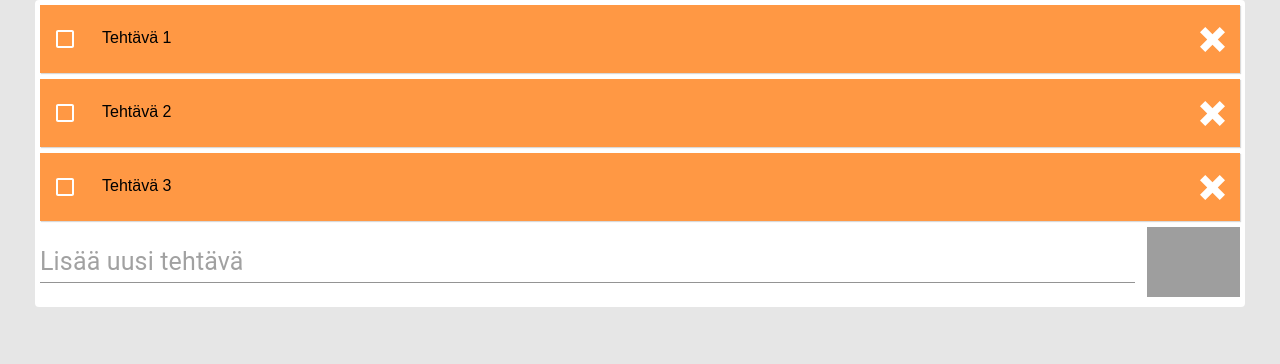
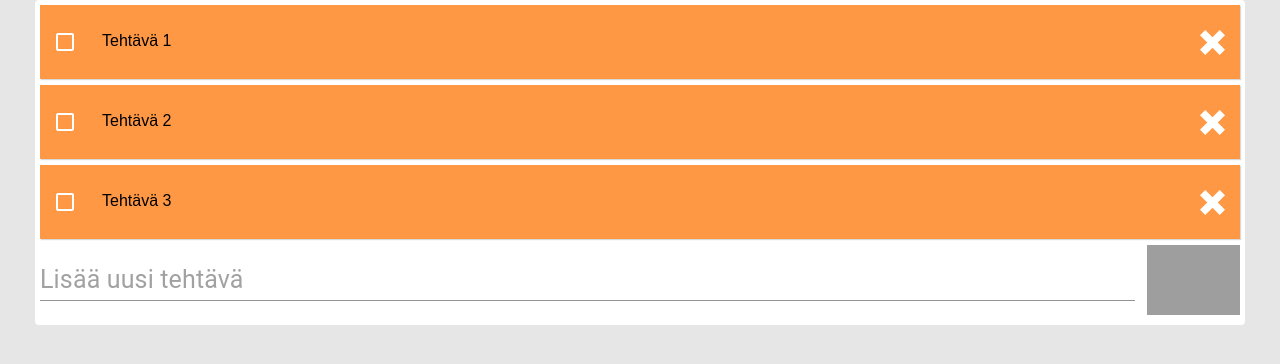
Before and after one commit to samuvartiainen/react-todo-app, a React (Create React App) app: page / in a window 1280 px wide. Shown: the top 364 px of the page. Built offline with nearby package versions, Linux system fonts and the light colour scheme; grey boxes are pictures that could not be loaded.

Commit message:
changed .todo padding to 13px 6px

```diff
--- a/src/App.css
+++ b/src/App.css
@@ -62,7 +62,7 @@
 .todo {
   background: var(--orange);
   box-shadow: 1px 1px 1px rgba(0, 0, 0, 0.15);
-  padding: 10px 6px;
+  padding: 13px 6px;
   font-size: 16px;
   margin-bottom: 6px;
   border-radius: px;
```
Also changed, not shown: 1 other file (tests, documents, lock files or other folders).
